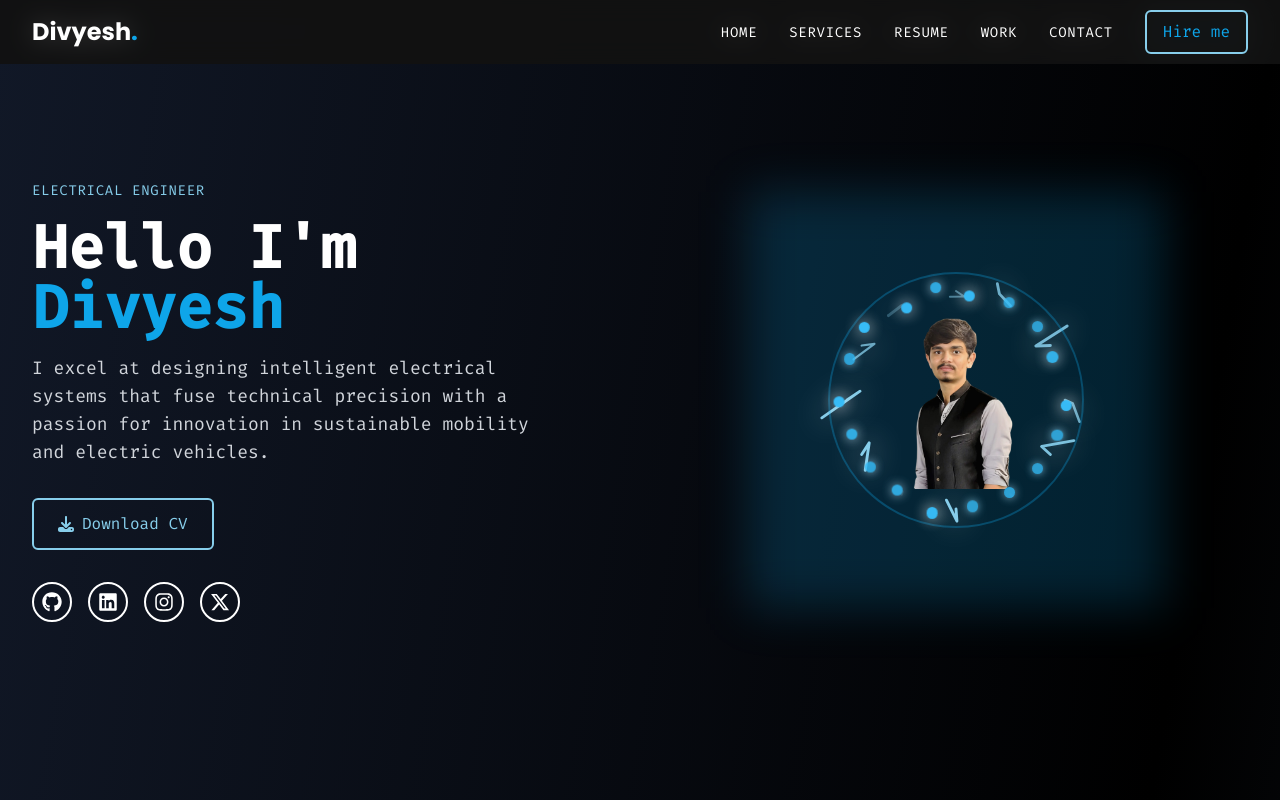
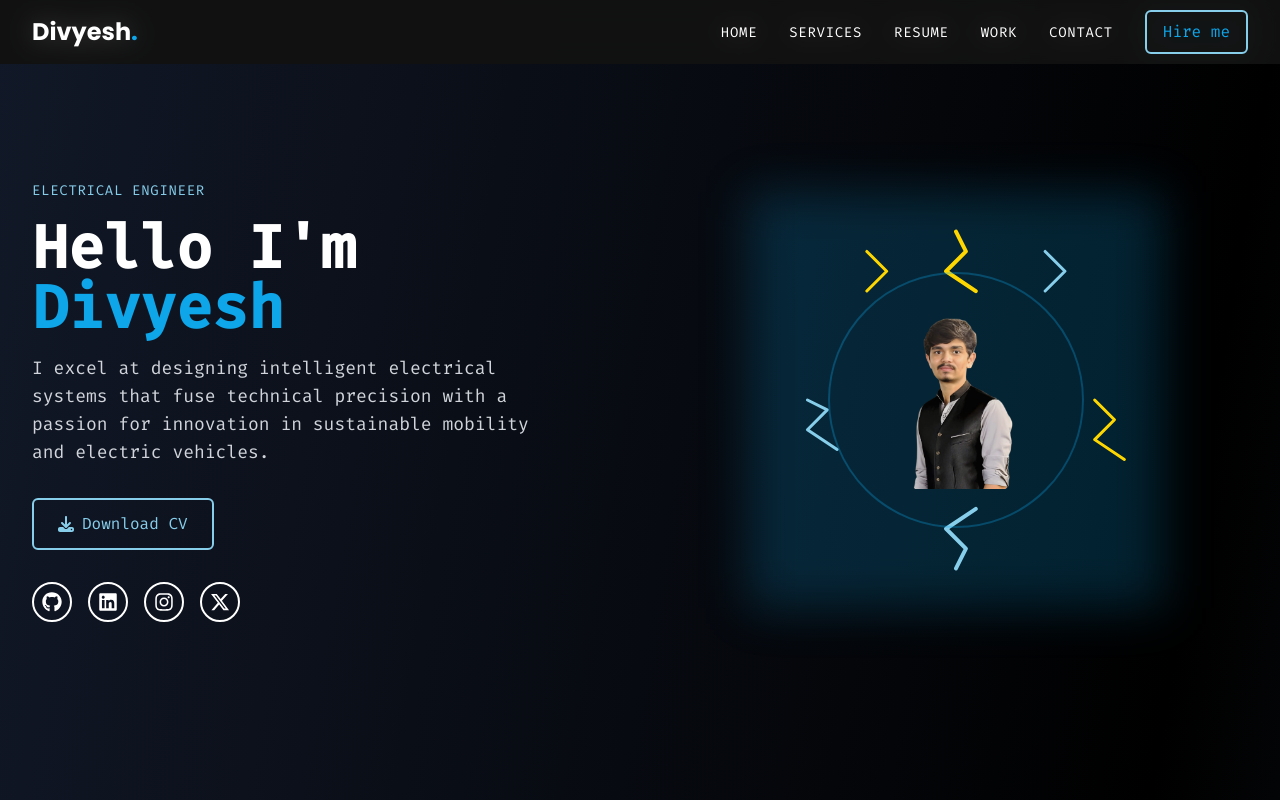
Before and after one commit to DEVang0876/divyeshsite, a React (Vite) app: page / in a window 1280 px wide. Shown: the top 800 px of the page. Built offline with nearby package versions, Linux system fonts and the light colour scheme.

Commit message:
animation

```diff
--- a/src/components/Hero.jsx
+++ b/src/components/Hero.jsx
@@ -108,81 +108,22 @@ const Hero = () => {
               {/* Neon glow effect */}
               <div className="absolute inset-0 bg-sky-500/20 blur-xl" />
 
-              {/* Jumping Electrons Effect */}
-              {Array.from({ length: 18 }).map((_, i) => (
-                <motion.div
-                  key={i}
-                  className="absolute rounded-full bg-sky-400 shadow-lg"
-                  style={{
-                    width: '0.7rem',
-                    height: '0.7rem',
-                    left: `${200 + 110 * Math.cos((i / 18) * 2 * Math.PI)}px`,
-                    top: `${200 + 110 * Math.sin((i / 18) * 2 * Math.PI)}px`,
-                    zIndex: 2,
-                  }}
-                  animate={{
-                    x: [0, Math.random() * 20 - 10, 0],
-                    y: [0, Math.random() * 20 - 10, 0],
-                    boxShadow: [
-                      '0 0 8px #87CEEB',
-                      '0 0 16px #fff',
-                      '0 0 8px #87CEEB'
-                    ],
-                    opacity: [0.8, 1, 0.8]
-                  }}
-                  transition={{
-                    repeat: Infinity,
-                    duration: 1 + Math.random(),
-                    ease: 'easeInOut',
-                    delay: Math.random()
-                  }}
-                />
-              ))}
-
-              {/* Thunderstorm Sparks Effect */}
-              <motion.svg
+              {/* Cartoon Sparkling Electrical Effect */}
+              <svg
                 className="absolute inset-0 w-full h-full pointer-events-none"
                 viewBox="0 0 420 420"
                 fill="none"
                 xmlns="http://www.w3.org/2000/svg"
               >
-                {Array.from({ length: 12 }).map((_, i) => {
-                  // Randomize start/end points around the circle
-                  const angle = (i / 12) * 2 * Math.PI;
-                  const startX = 210 + 110 * Math.cos(angle);
-                  const startY = 210 + 110 * Math.sin(angle);
-                  const midX = startX + Math.random() * 30 - 15;
-                  const midY = startY + Math.random() * 30 - 15;
-                  const endX = startX + Math.random() * 60 - 30;
-                  const endY = startY + Math.random() * 60 - 30;
-                  return (
-                    <motion.polyline
-                      key={i}
-                      points={`${startX},${startY} ${midX},${midY} ${endX},${endY}`}
-                      stroke="#87CEEB"
-                      strokeWidth={2 + Math.random()}
-                      strokeLinecap="round"
-                      strokeLinejoin="round"
-                      initial={{ opacity: 0, pathLength: 0 }}
-                      animate={{
-                        opacity: [0, 1, 0],
-                        pathLength: [0, 1, 0],
-                        filter: [
-                          'drop-shadow(0 0 8px #87CEEB)',
-                          'drop-shadow(0 0 16px #fff)',
-                          'drop-shadow(0 0 8px #87CEEB)'
-                        ]
-                      }}
-                      transition={{
-                        repeat: Infinity,
-                        duration: 0.7 + Math.random(),
-                        delay: Math.random() * 1.5,
-                        ease: 'easeInOut'
-                      }}
-                    />
-                  );
-                })}
-              </motion.svg>
+                {/* Example spark shapes */}
+                <polyline points="210,40 220,60 200,80 230,100" stroke="#FFD700" strokeWidth="4" strokeLinecap="round" strokeLinejoin="round" />
+                <polyline points="60,210 80,220 60,240 90,260" stroke="#87CEEB" strokeWidth="3" strokeLinecap="round" strokeLinejoin="round" />
+                <polyline points="350,210 370,230 350,250 380,270" stroke="#FFD700" strokeWidth="3" strokeLinecap="round" strokeLinejoin="round" />
+                <polyline points="210,380 220,360 200,340 230,320" stroke="#87CEEB" strokeWidth="4" strokeLinecap="round" strokeLinejoin="round" />
+                <polyline points="120,60 140,80 120,100" stroke="#FFD700" strokeWidth="3" strokeLinecap="round" strokeLinejoin="round" />
+                <polyline points="300,60 320,80 300,100" stroke="#87CEEB" strokeWidth="3" strokeLinecap="round" strokeLinejoin="round" />
+                {/* Add more for density and fun */}
+              </svg>
 
               {/* Image container */}
               <div className="absolute inset-16 md:inset-20 rounded-full overflow-hidden border-2 border-sky-500/30 flex items-center justify-center">
```
